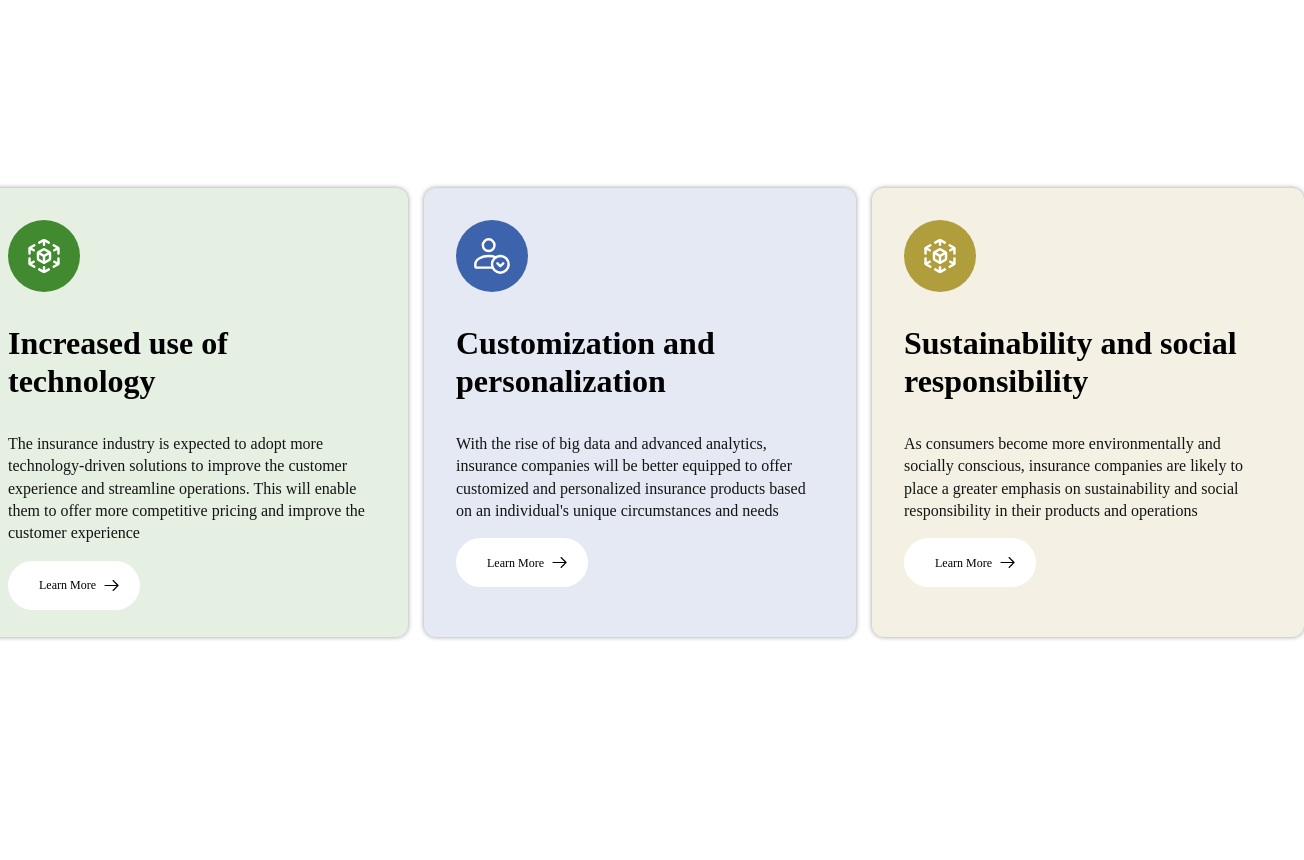
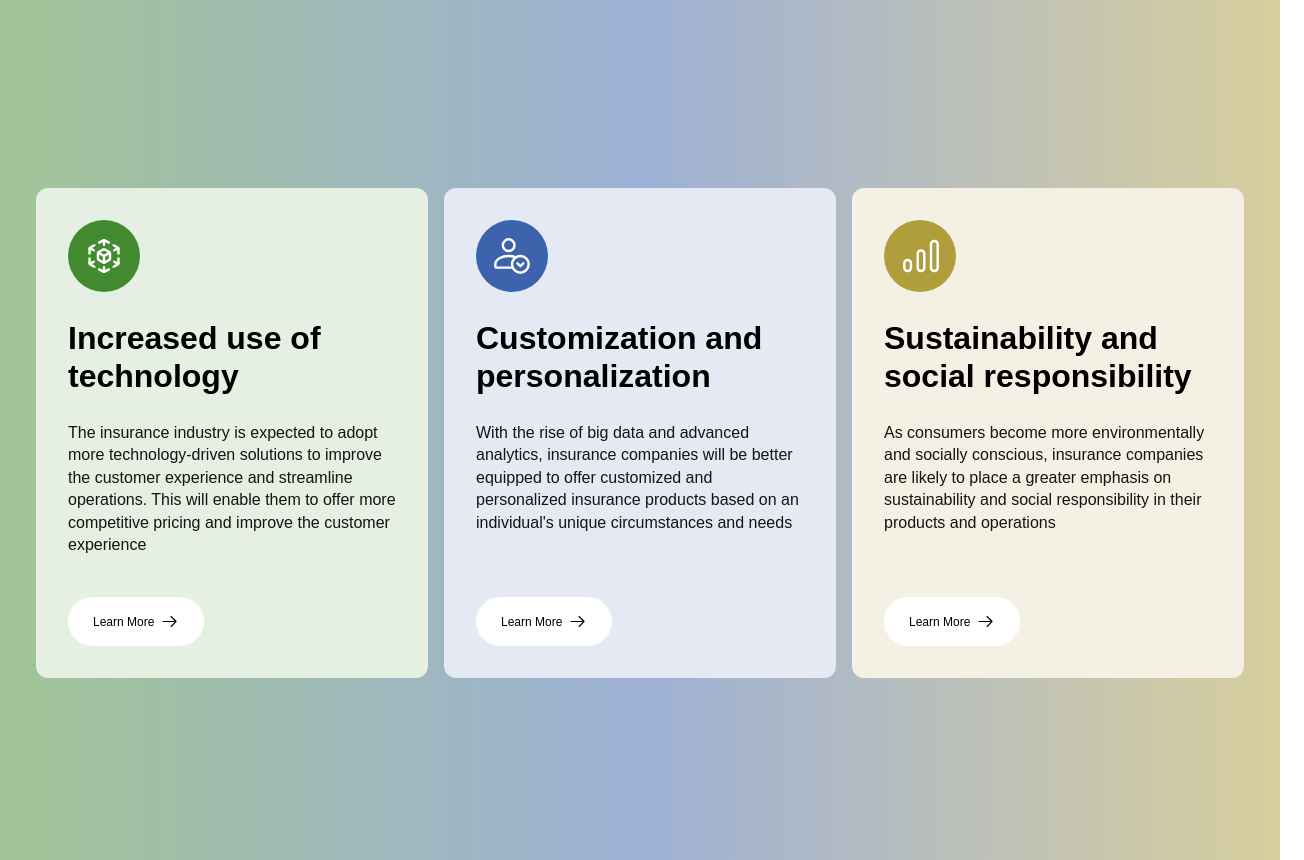
Before and after one commit to Vogel-dev/Section-of-3-benefits, a plain HTML site: page index.html in a window 1280 px wide. Shown: the whole page, 1304 px wide, since content can reach past the window. Before the commit the page ends 819 px from the top, so only its background shows below. Drawn offline with Linux system fonts and the light colour scheme.

Commit message:
added rwd, background gradient

```diff
--- a/index.html
+++ b/index.html
@@ -1,56 +1,52 @@
 <!DOCTYPE html>
 <html lang="pl">
 <head>
-  <meta charset="UTF-8" />
-  <meta name="viewport" content="width=device-width, initial-scale=1.0" />
+  <meta charset="UTF-8">
+  <meta name="viewport" content="width=device-width, initial-scale=1.0">
   <title>Section of 3 benefits</title>
   <link rel="stylesheet" href="style.css">
 </head>
 <body>
-  <section>
-    <div class="section" style="background-color: #E5EFE2;">
-      <div class="icon center" style="background: #428A2F;">
-        <img src="assets/3d-box 1.svg" alt="3d-box">
+  <section class="main">
+
+  <div class="benefit" style="background: #E5EFE2;">
+    <div class="icon" style="background: #428A2F;">
+      <img src="assets/3d-box 1.svg" alt="">
     </div>
-      <p class="p_header">Increased use of technology</p>
-      <p class="p_content">
-        The insurance industry is expected to adopt more technology-driven solutions to improve the customer experience and streamline operations. This will enable them to offer more competitive pricing and improve the customer experience
-      </p>
+    <h1>Increased use of technology</h1>
+    <p>The insurance industry is expected to adopt more technology-driven solutions to improve the customer experience and streamline operations. This will enable them to offer more competitive pricing and improve the customer experience</p>
     <button class="btn btn_icon">
       Learn More
-        <svg style="width: 19px; height:19px;" clip-rule="evenodd" fill-rule="evenodd" stroke-linejoin="round" stroke-miterlimit="2" viewBox="0 0 24 24" xmlns="http://www.w3.org/2000/svg"><path d="m14.523 18.787s4.501-4.505 6.255-6.26c.146-.146.219-.338.219-.53s-.073-.383-.219-.53c-1.753-1.754-6.255-6.258-6.255-6.258-.144-.145-.334-.217-.524-.217-.193 0-.385.074-.532.221-.293.292-.295.766-.004 1.056l4.978 4.978h-14.692c-.414 0-.75.336-.75.75s.336.75.75.75h14.692l-4.979 4.979c-.289.289-.286.762.006 1.054.148.148.341.222.533.222.19 0 .378-.072.522-.215z" fill-rule="nonzero"/></svg>
+      <svg class="btn_icon" style="width: 19px; height:19px;" clip-rule="evenodd" fill-rule="evenodd" stroke-linejoin="round" stroke-miterlimit="2" viewBox="0 0 24 24" xmlns="http://www.w3.org/2000/svg"><path d="m14.523 18.787s4.501-4.505 6.255-6.26c.146-.146.219-.338.219-.53s-.073-.383-.219-.53c-1.753-1.754-6.255-6.258-6.255-6.258-.144-.145-.334-.217-.524-.217-.193 0-.385.074-.532.221-.293.292-.295.766-.004 1.056l4.978 4.978h-14.692c-.414 0-.75.336-.75.75s.336.75.75.75h14.692l-4.979 4.979c-.289.289-.286.762.006 1.054.148.148.341.222.533.222.19 0 .378-.072.522-.215z" fill-rule="nonzero"/></svg>
     </button>
   </div>
-  </section>
-  <section>
-    <div class="section" style="background-color: #E4E9F3;">
-      <div class="icon center" style="background: #3D63AC;">
-        <img src="assets/single-user-download 1.svg" alt="single-user">
+
+  <div class="benefit" style="background: #E4E9F3;">
+    <div class="icon" style="background: #3D63AC;">
+      <img src="assets/single-user-download 1.svg" alt="">
     </div>
-      <p class="p_header">Customization and personalization</p>
-      <p class="p_content">
-        With the rise of big data and advanced analytics, insurance companies will be better equipped to offer customized and personalized insurance products based on an individual's unique circumstances and needs
-      </p>
+    <h1>Customization and personalization</h1>
+    <p>With the rise of big data and advanced analytics, insurance companies will be better equipped to offer customized and personalized insurance products based on an individual's unique circumstances and needs</p>
     <button class="btn btn_icon">
       Learn More
-        <svg style="width: 19px; height:19px;" clip-rule="evenodd" fill-rule="evenodd" stroke-linejoin="round" stroke-miterlimit="2" viewBox="0 0 24 24" xmlns="http://www.w3.org/2000/svg"><path d="m14.523 18.787s4.501-4.505 6.255-6.26c.146-.146.219-.338.219-.53s-.073-.383-.219-.53c-1.753-1.754-6.255-6.258-6.255-6.258-.144-.145-.334-.217-.524-.217-.193 0-.385.074-.532.221-.293.292-.295.766-.004 1.056l4.978 4.978h-14.692c-.414 0-.75.336-.75.75s.336.75.75.75h14.692l-4.979 4.979c-.289.289-.286.762.006 1.054.148.148.341.222.533.222.19 0 .378-.072.522-.215z" fill-rule="nonzero"/></svg>
+      <svg class="btn_icon" style="width: 19px; height:19px;" clip-rule="evenodd" fill-rule="evenodd" stroke-linejoin="round" stroke-miterlimit="2" viewBox="0 0 24 24" xmlns="http://www.w3.org/2000/svg"><path d="m14.523 18.787s4.501-4.505 6.255-6.26c.146-.146.219-.338.219-.53s-.073-.383-.219-.53c-1.753-1.754-6.255-6.258-6.255-6.258-.144-.145-.334-.217-.524-.217-.193 0-.385.074-.532.221-.293.292-.295.766-.004 1.056l4.978 4.978h-14.692c-.414 0-.75.336-.75.75s.336.75.75.75h14.692l-4.979 4.979c-.289.289-.286.762.006 1.054.148.148.341.222.533.222.19 0 .378-.072.522-.215z" fill-rule="nonzero"/></svg>
     </button>
   </div>
-  </section>
-  <section>
-    <div class="section" style="background-color: #F4F1E4;">
-      <div class="icon center" style="background: #B09E3D;">
-        <img src="assets/3d-box 1.svg" alt="3d-box">
+
+  <div class="benefit" style="background: #F4F1E4;">
+    <div class="icon" style="background: #B09E3D;">
+      <img src="assets/business-products-14 1.svg" alt="">
     </div>
-      <p class="p_header">Sustainability and social responsibility</p>
-      <p class="p_content">
-        As consumers become more environmentally and socially conscious, insurance companies are likely to place a greater emphasis on sustainability and social responsibility in their products and operations
-      </p>
+    <h1>Sustainability and social responsibility</h1>
+    <p>As consumers become more environmentally and socially conscious, insurance companies are likely to place a greater emphasis on sustainability and social responsibility in their products and operations</p>
+    <div">
       <button class="btn btn_icon">
       Learn More
-        <svg style="width: 19px; height:19px;" clip-rule="evenodd" fill-rule="evenodd" stroke-linejoin="round" stroke-miterlimit="2" viewBox="0 0 24 24" xmlns="http://www.w3.org/2000/svg"><path d="m14.523 18.787s4.501-4.505 6.255-6.26c.146-.146.219-.338.219-.53s-.073-.383-.219-.53c-1.753-1.754-6.255-6.258-6.255-6.258-.144-.145-.334-.217-.524-.217-.193 0-.385.074-.532.221-.293.292-.295.766-.004 1.056l4.978 4.978h-14.692c-.414 0-.75.336-.75.75s.336.75.75.75h14.692l-4.979 4.979c-.289.289-.286.762.006 1.054.148.148.341.222.533.222.19 0 .378-.072.522-.215z" fill-rule="nonzero"/></svg>
+      <svg class="btn_icon" style="width: 19px; height:19px;" clip-rule="evenodd" fill-rule="evenodd" stroke-linejoin="round" stroke-miterlimit="2" viewBox="0 0 24 24" xmlns="http://www.w3.org/2000/svg"><path d="m14.523 18.787s4.501-4.505 6.255-6.26c.146-.146.219-.338.219-.53s-.073-.383-.219-.53c-1.753-1.754-6.255-6.258-6.255-6.258-.144-.145-.334-.217-.524-.217-.193 0-.385.074-.532.221-.293.292-.295.766-.004 1.056l4.978 4.978h-14.692c-.414 0-.75.336-.75.75s.336.75.75.75h14.692l-4.979 4.979c-.289.289-.286.762.006 1.054.148.148.341.222.533.222.19 0 .378-.072.522-.215z" fill-rule="nonzero"/></svg>
     </button>
     </div>
+  </div>
+
   </section>
 </body>
 </html>
--- a/style.css
+++ b/style.css
@@ -1,91 +1,122 @@
 body {
-    align-items: flex-start;
-    display: flex;
-    gap: 16px;
-    justify-content: center;
-    padding: 180px 152px 174px 152px;
+  background-image: linear-gradient(90deg, rgba(66, 138, 47, 0.5) 0%, rgba(61, 99, 172, 0.5) 50%, rgba(176, 158, 61, 0.5) 100%);
+  background-repeat: no-repeat;
+  background-attachment: fixed;
+  background-size: cover;
+}
 
+.main {
+  display: flex;
+  justify-content: center;
+  align-items: flex-start;
+  gap: 16px;
+  padding: 180px 152px 174px 152px;
 }
-.section {
+
+.benefit {
+  width: 328px;
+  height: 426px;
+  padding: 32px;
+  flex-direction: column;
+  justify-content: center;
+  align-items: center;
+  flex-shrink: 0;
   border-radius: 12px;
-  box-shadow: 0 0 5px rgba(0, 0, 0, 0.4);
-  height: 385px;
-  padding: 32px;
-  width: 368px;
+  position: relative;
 }
-.p_header {
+
+h1 {
   color: #000;
-  font-family: Raleway;
   font-size: 32px;
+  font-family: 'Raleway', sans-serif;
   font-weight: 700;
   line-height: 120%;
 }
-.p_content {
+
+p {
   color: #141414;
-  font-family: Raleway;
   font-size: 16px;
+  font-family: 'Raleway', sans-serif;
   line-height: 140%;
 }
+
 .icon {
-  border-radius: 50%;
-  height: 72px;
-  width: 72px;
-}
-.center {
-  align-items: center;
   display: flex;
   justify-content: center;
+  align-items: center;
+  width: 72px;
+  height: 72px;
+  border-radius: 50%;
 }
+
 .btn {
+  display: flex;
+  justify-content: center;
   align-items: center;
-  background-color: #fff;
-  border: 0px solid #000;
+  gap: 6px;
+  padding: 15px 25px;
   border-radius: 200px;
+  background: #fff;
+  border: #fff 0px solid;
   color: #000;
-  display: inline-flex;
-  font-family: Raleway;
   font-size: 12px;
-  gap: 6px;
-  justify-content: center;
+  font-family: 'Raleway', sans-serif;
   line-height: 18px;
-  padding: 15px 19px 15px 31px;
+  position: absolute;
+  bottom: 32px;
 }
+
 .btn:hover {
-  color: #001aff;
+  color: #001AFF;
 }
+
 .btn_icon:hover {
-  fill: #001aff;
+  fill: #001AFF;
 }
-.btn_icon:focus {
-    fill: #001aff;
+
+.btn:active {
+  background: #F1F5FF;
+  color: #001AFF;
 }
-.btn:focus {
-    border: 0px solid #000;
-    color: #001aff;
+
+.btn_icon:active {
+  fill: #001AFF;
 }
-.btn:active {
-    background-color: #F1F5FF;
+
+@media only screen and (max-width: 620px) {
+  body {
+    background-image: linear-gradient(180deg, rgba(66, 138, 47, 0.5) 0%, rgba(61, 99, 172, 0.5) 50%, rgba(176, 158, 61, 0.5) 100%);
+  }
+  .main {
+    display: flex;
+    padding: 21px 16px 16px 16px;
+    flex-direction: column;
+    justify-content: center;
+    align-items: center;
+  }
 }
-/* Responsywność dla ekranów o szerokości maksymalnej 620px */
-@media only screen and (max-width: 620px) {
-    body {
-      padding: 80px 16px;
-    }
 
-    .section {
-      width: 100%;
-    }
+@media only screen and (min-width: 620px) and (max-width: 1240px) {
+  body {
+    background-image: linear-gradient(180deg, rgba(66, 138, 47, 0.5) 0%, rgba(61, 99, 172, 0.5) 50%, rgba(176, 158, 61, 0.5) 100%);
+  }
+  .main {
+    display: flex;
+    padding: 50px;
+    flex-direction: column;
+    justify-content: center;
+    align-items: center;
+  }
 
-    .p_header {
-      font-size: 24px;
-    }
+  .benefit {
+    padding: 24px;
+    width: 100%;
+    height: 100%;
+    position: relative;
+  }
 
-    .p_content {
-      font-size: 14px;
-    }
+  p {
+    margin-bottom: 80px;
+  }
 
-    .btn {
-      font-size: 10px;
-      padding: 10px 12px 10px 24px;
-    }
-  }
+}
```
Lines whose indentation alone changed are shown as unchanged.
